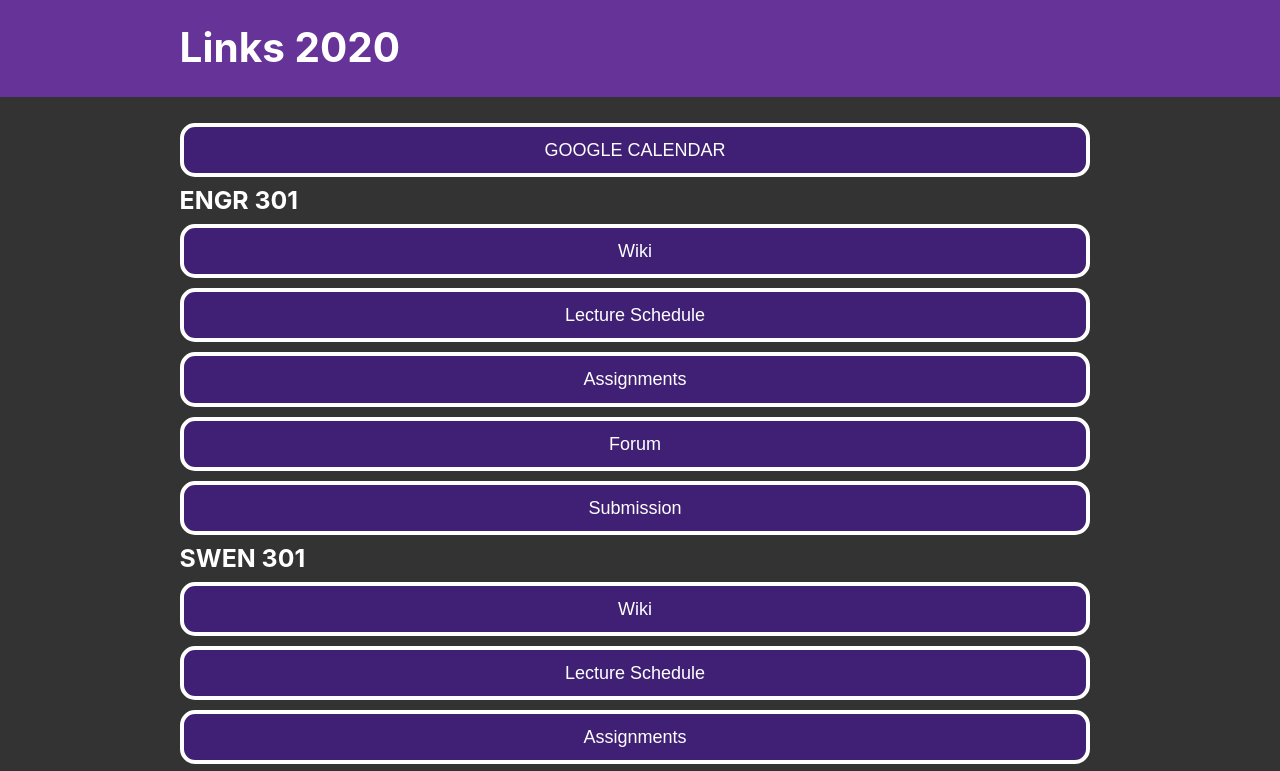
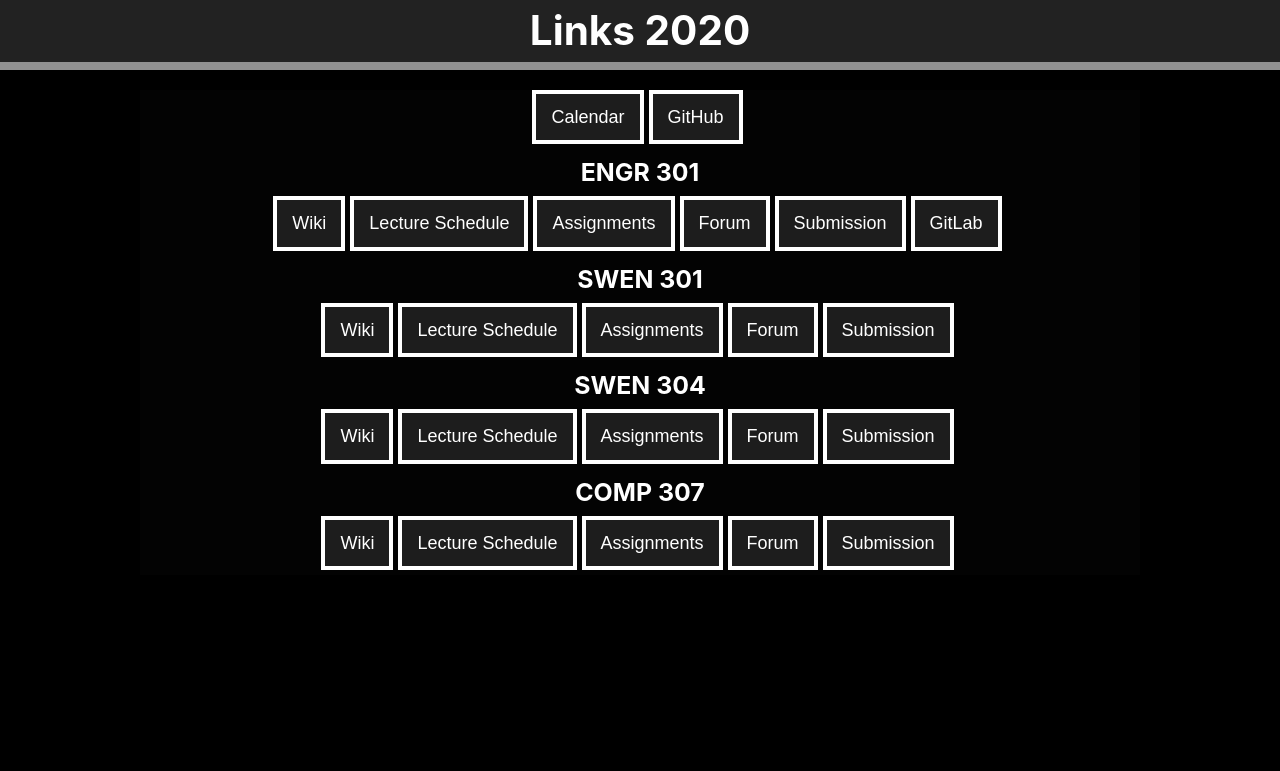
Before and after one commit to Stoupe/personal-bookmarks, a Gatsby site: page / in a window 1280 px wide. Shown: the top 771 px of the page. Built offline with nearby package versions, Linux system fonts and the light colour scheme; Gatsby itself is replaced by a stand-in of ours.

Commit message:
Update styling & add links

```diff
--- a/src/components/header.js
+++ b/src/components/header.js
@@ -3,31 +3,12 @@ import PropTypes from "prop-types"
 import React from "react"
 
 const Header = ({ siteTitle }) => (
-  <header
-    style={{
-      background: `rebeccapurple`,
-      marginBottom: `1.45rem`,
-    }}
-  >
-    <div
-      style={{
-        margin: `0 auto`,
-        maxWidth: 960,
-        padding: `1.45rem 1.0875rem`,
-      }}
-    >
-      <h1 style={{ margin: 0 }}>
-        <Link
-          to="/"
-          style={{
-            color: `white`,
-            textDecoration: `none`,
-          }}
-        >
+  <header>
+      <h1>
+        <Link to="/">
           {siteTitle}
         </Link>
       </h1>
-    </div>
   </header>
 )
 
--- a/src/components/layout.js
+++ b/src/components/layout.js
@@ -26,20 +26,7 @@ const Layout = ({ children }) => {
   return (
     <>
       <Header siteTitle={data.site.siteMetadata.title} />
-      <div
-        style={{
-          margin: `0 auto`,
-          maxWidth: 960,
-          padding: `0 1.0875rem 1.45rem`,
-        }}
-      >
         <main>{children}</main>
-        <footer>
-          © {new Date().getFullYear()}, Built with
-          {` `}
-          <a href="https://www.gatsbyjs.org">Gatsby</a>
-        </footer>
-      </div>
     </>
   )
 }
--- a/src/components/style.scss
+++ b/src/components/style.scss
@@ -1,35 +1,64 @@
+header {
+    background: #222222;
+    height: 70px;
+    display: flex;
+    justify-content: center;
+    margin-bottom: 20px;
+    border-bottom: 8px solid rgba(255,255,255,0.5);
+
+    h1 {
+        margin: auto 0;
+
+        a {
+            text-decoration: none;
+            color: #fff;
+
+        }
+
+    }
+
+}
+
+main {
+    max-width: 1000px;
+    margin: 0 auto;
+}
+
 body {
-    background: #333;
+    background: #000;
+    color: #fff;
 }
 
 h3 {
-    color: #fff;
-    margin-bottom: 10px;
+    margin: 10px 0;
 }
 
 .container {
-    // background: green;
+    background: #030303;
     display: flex;
     flex-flow: column wrap;
+
+    align-items: center;
     // justify-content: center;
-}
+
+    section {
+        display: flex;
+        flex-flow: row wrap;
+        justify-content: center;
 
         .bookmark {
-    background: rgb(64, 32, 116);
+            background: rgba(255, 255, 255, 0.1);
             color: #fff;
 
-    margin: 0 10px 10px 0;
-    border-radius: 15px;
-    transition: all 0.3s ease;
+            margin: 0 5px 5px 0;
+            // border-radius: 15px;
+            transition: all 0.2s ease;
             border: 4px solid #fff;
-
             box-sizing: border-box;
-
-
-
 
             &:hover {
                 background: rgb(75, 44, 124);
+                transform: translate(0, -3px);
             }
 
             a {
@@ -43,3 +72,13 @@ h3 {
                 font-family: 'Roobert TRIAL', Arial, Helvetica, sans-serif;
             }
         }
+
+
+
+    }
+
+
+
+
+
+}
--- a/src/pages/index.js
+++ b/src/pages/index.js
@@ -14,40 +14,48 @@ const IndexPage = () => (
     <SEO title="Home" />
 
     <div class={`container`}>
-
-    <Bookmark title="GOOGLE CALENDAR" link="https://calendar.google.com/calendar/r"/>
+      <section>
+      <Bookmark title="Calendar" link="https://calendar.google.com/calendar/r"/>
+      <Bookmark title="GitHub" link="https://github.com/Stoupe?tab=repositories"/>
+      </section>
 
       <h3>ENGR 301</h3>
+      <section>
         <Bookmark title="Wiki" link="https://ecs.wgtn.ac.nz/Courses/ENGR301_2020T1/"/>
         <Bookmark title="Lecture Schedule" link="https://ecs.wgtn.ac.nz/Courses/ENGR301_2020T1/LectureSchedule"/>
         <Bookmark title="Assignments" link="https://ecs.wgtn.ac.nz/Courses/ENGR301_2020T1/Assignments"/>
         <Bookmark title="Forum" link="https://ecs.wgtn.ac.nz/cgi-bin/yabb/YaBB.pl?board=ENGR301_2020T1"/>
         <Bookmark title="Submission" link="https://apps.ecs.vuw.ac.nz/submit/ENGR301"/>
+        <Bookmark title="GitLab" link="https://gitlab.ecs.vuw.ac.nz/course-work/engr300/2020/group4/group-4"/>
+      </section>
 
       <h3>SWEN 301</h3>
+      <section>
         <Bookmark title="Wiki" link="https://ecs.wgtn.ac.nz/Courses/SWEN301_2020T1/"/>
         <Bookmark title="Lecture Schedule" link="https://ecs.wgtn.ac.nz/Courses/SWEN301_2020T1/LectureSchedule"/>
         <Bookmark title="Assignments" link="https://ecs.wgtn.ac.nz/Courses/SWEN301_2020T1/Assignments"/>
         <Bookmark title="Forum" link="https://ecs.wgtn.ac.nz/cgi-bin/yabb/YaBB.pl?board=SWEN301_2020T1"/>
         <Bookmark title="Submission" link="https://apps.ecs.vuw.ac.nz/submit/SWEN301"/>
+      </section>
 
       <h3>SWEN 304</h3>
+      <section>
         <Bookmark title="Wiki" link="https://ecs.wgtn.ac.nz/Courses/SWEN304_2020T1/"/>
         <Bookmark title="Lecture Schedule" link="https://ecs.wgtn.ac.nz/Courses/SWEN304_2020T1/LectureSchedule"/>
         <Bookmark title="Assignments" link="https://ecs.wgtn.ac.nz/Courses/SWEN304_2020T1/Assignments"/>
         <Bookmark title="Forum" link="https://ecs.wgtn.ac.nz/cgi-bin/yabb/YaBB.pl?board=SWEN304_2020T1"/>
         <Bookmark title="Submission" link="https://apps.ecs.vuw.ac.nz/submit/SWEN304"/>
+      </section>
 
       <h3>COMP 307</h3>
+      <section>
         <Bookmark title="Wiki" link="https://ecs.wgtn.ac.nz/Courses/COMP307_2020T1/"/>
         <Bookmark title="Lecture Schedule" link="https://ecs.wgtn.ac.nz/Courses/COMP307_2020T1/LectureSchedule"/>
         <Bookmark title="Assignments" link="https://ecs.wgtn.ac.nz/Courses/COMP307_2020T1/Assignments"/>
         <Bookmark title="Forum" link="https://ecs.wgtn.ac.nz/cgi-bin/yabb/YaBB.pl?board=COMP307_2020T1"/>
         <Bookmark title="Submission" link="https://apps.ecs.vuw.ac.nz/submit/COMP307"/>
-
+      </section>
     </div>
-
-    <Link to="/page-2">PAGE 2</Link>
 
   </Layout>
 )
```
Also changed, not shown: src/components/style.css, 1 other file. Lines whose indentation alone changed are shown as unchanged.
